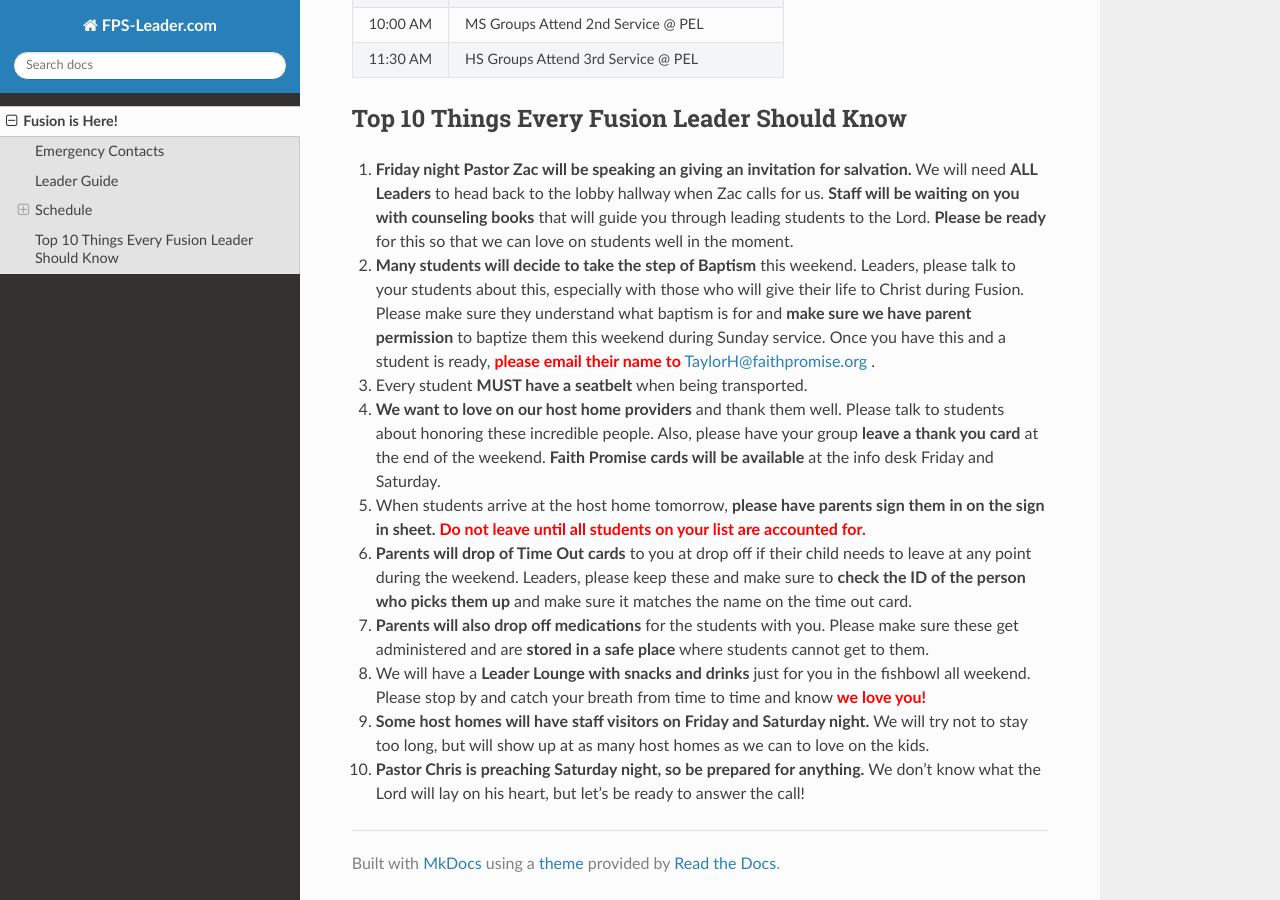
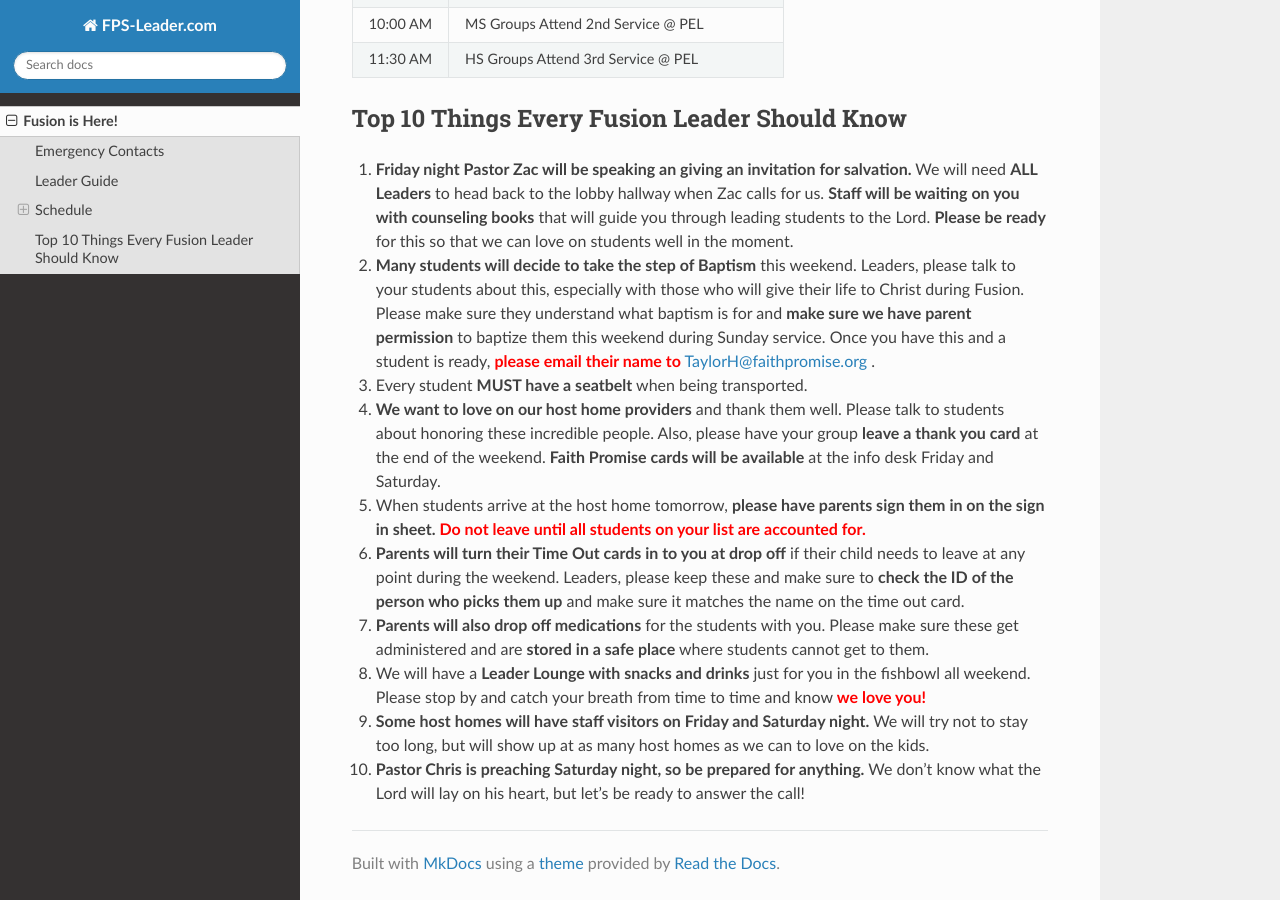
Before and after one commit to GJasonAnderson/fps-leader, an MkDocs documentation site: the page built from docs/index.md, in a window 1280 px wide and 900 px high, scrolled down 1306 px. Built offline with MkDocs 1.6.1, drawn with Linux system fonts in a browser that asks for light colours; nearby versions of some CDN libraries; old or Windows-style settings are respelled for this version of MkDocs.

Commit message:
Minor typo correction in index.md

```diff
--- a/docs/index.md
+++ b/docs/index.md
@@ -49,7 +49,7 @@ Email: [ fpsglobal@faithpromise.org ]( mailto:fpsglobal@faithpromise.org )
 3. Every student **MUST have a seatbelt** when being transported.
 4. **We want to love on our host home providers** and thank them well. Please talk to students about honoring these incredible people. Also, please have your group **leave a thank you card** at the end of the weekend. **Faith Promise cards will be available** at the info desk Friday and Saturday.
 5. When students arrive at the host home tomorrow, **please have parents sign them in on the sign in sheet. <font color=red>Do not leave until all students on your list are accounted for.**</font>
-6. **Parents will drop of Time Out cards** to you at drop off if their child needs to leave at any point during the weekend. Leaders, please keep these and make sure to **check the ID of the person who picks them up** and make sure it matches the name on the time out card.
+6. **Parents will turn their Time Out cards in to you at drop off** if their child needs to leave at any point during the weekend. Leaders, please keep these and make sure to **check the ID of the person who picks them up** and make sure it matches the name on the time out card.
 7. **Parents will also drop off medications** for the students with you. Please make sure these get administered and are **stored in a safe place** where students cannot get to them.
 8. We will have a **Leader Lounge with snacks and drinks** just for you in the fishbowl all weekend. Please stop by and catch your breath from time to time and know <font color=red>**we love you!**</font>
 9. **Some host homes will have staff visitors on Friday and Saturday night.** We will try not to stay too long, but will show up at as many host homes as we can to love on the kids.
```
